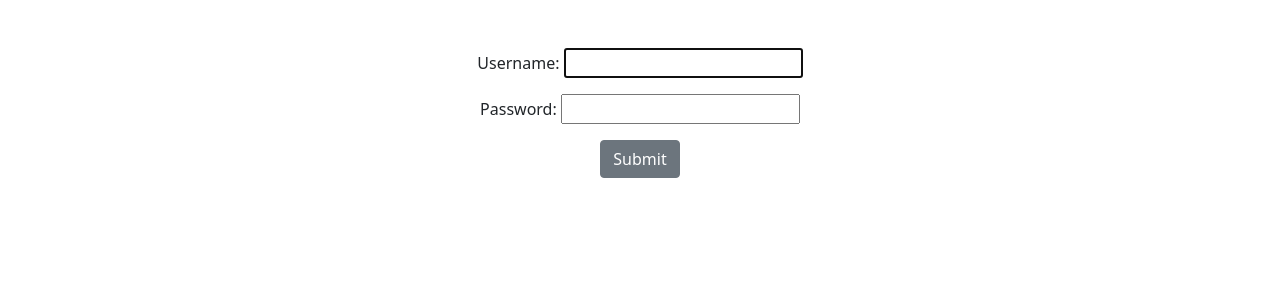
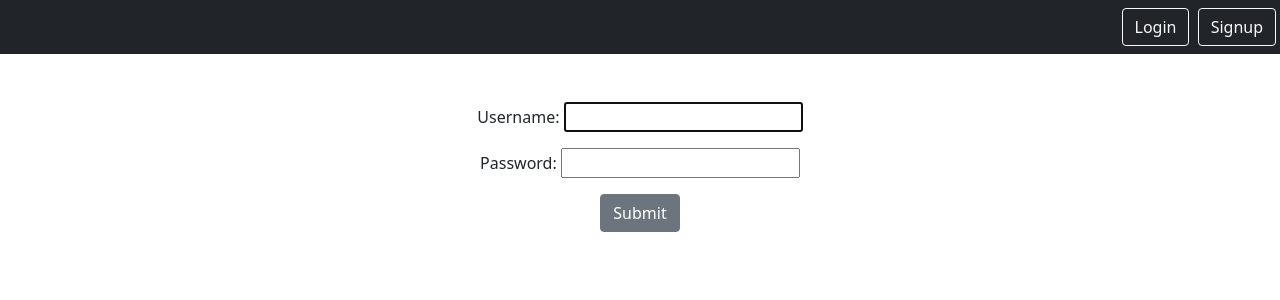
Before and after one commit to Kdasay16/Djagno-Notes, a Django app: page /login in a window 1280 px wide. Shown: the top 300 px of the page. Run offline with Django 3.2, Linux system fonts and the light colour scheme.

Commit message:
added nav bar

```diff
--- a/static/templates/base.html
+++ b/static/templates/base.html
@@ -15,6 +15,26 @@
     />
   </head>
   <body>
+    <nav class="navbar navbar-dark bg-dark">
+      <div class="ms-auto">
+        {% if user.is_authenticated %}
+        <a class="btn btn-outline-light me-1" href="{% url 'notes.list' %}">
+          Home
+        </a>
+        <a class="btn btn-outline-light me-1" href="{% url 'notes.new' %}">
+          Create
+        </a>
+        <a class="btn btn-outline-light me-1" href="{% url 'logout' %}">
+          Logout
+        </a>
+        {% else %}
+        <a class="btn btn-outline-light me-1" href="{% url 'login' %}">Login</a>
+        <a class="btn btn-outline-light me-1" href="{% url 'signup' %}"
+          >Signup</a
+        >
+        {% endif %}
+      </div>
+    </nav>
     <div class="my-5 text-center container">
       {% block content %} {% endblock %}
     </div>
```
Also changed, not shown: db.sqlite3.
